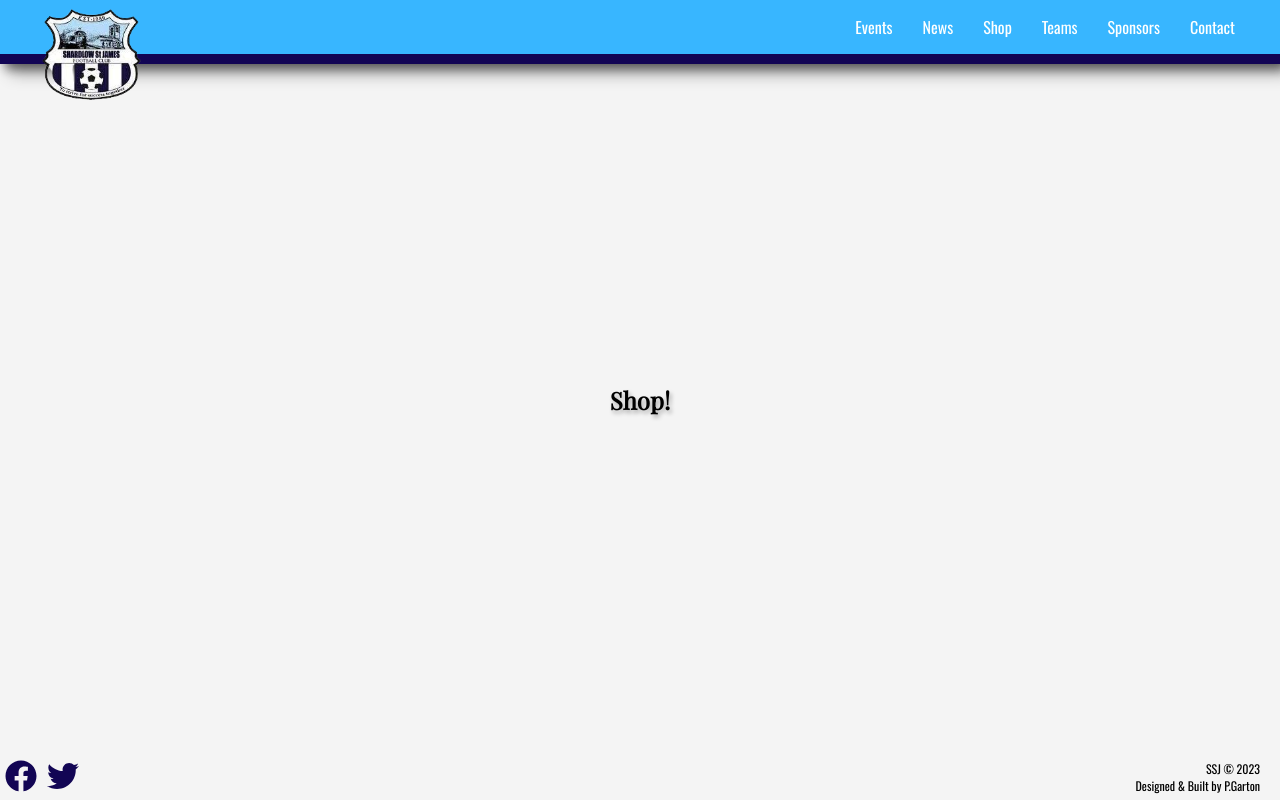
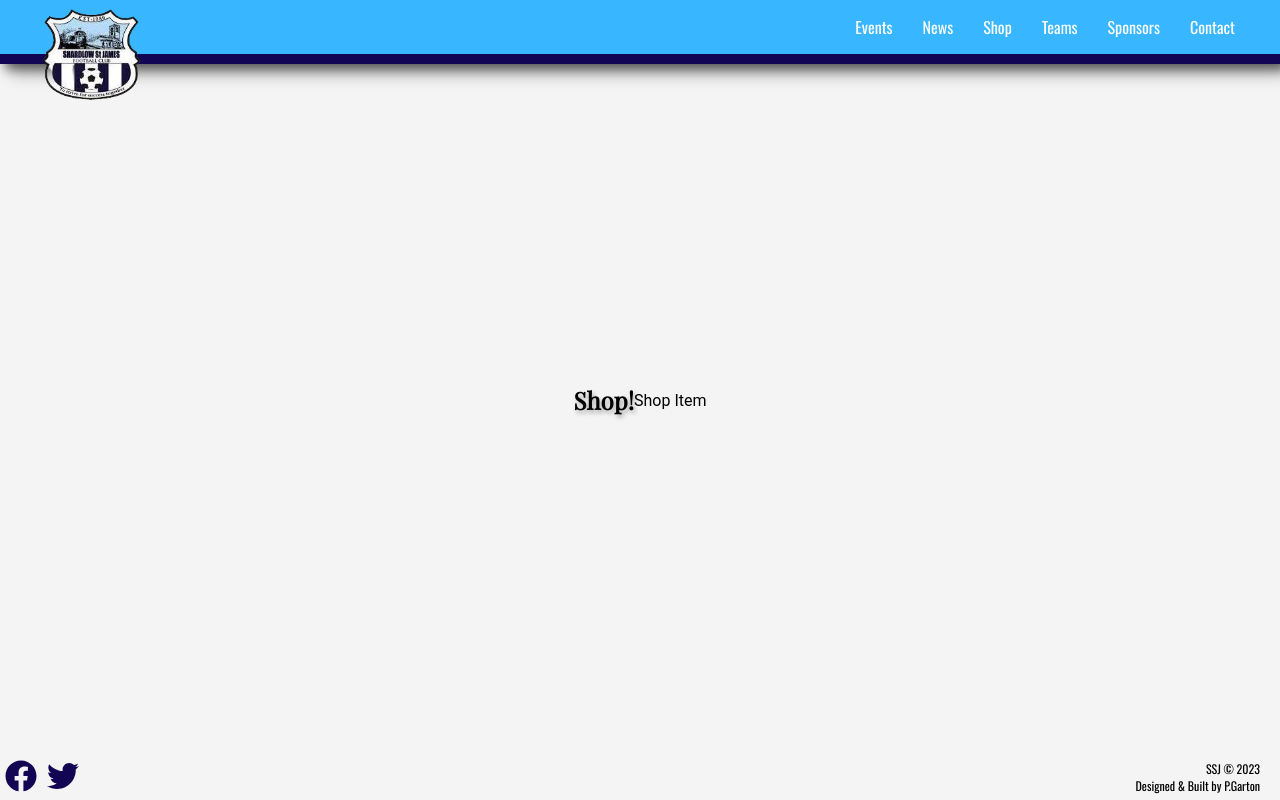
Before and after one commit to paulg44/shardlow_st_james, a React (Create React App) app in the folder ssj/: page /shop in a window 1280 px wide. Built offline with nearby package versions, Linux system fonts and the light colour scheme.

Commit message:
add shop item file folder, basic component and import to shop

```diff
--- a/ssj/src/Components/Pages/Shop/Shop.js
+++ b/ssj/src/Components/Pages/Shop/Shop.js
@@ -1,11 +1,13 @@
 // Shop Component
 
 import "./Shop.css";
+import ShopItem from "./ShopItem/ShopItem";
 
 function Shop() {
   return (
     <div className="shop">
       <h2>Shop!</h2>
+      <ShopItem />
     </div>
   );
 }
--- /dev/null
+++ b/ssj/src/Components/Pages/Shop/ShopItem/ShopItem.css
@@ -0,0 +1 @@
+/* CSS file for shop item */
--- /dev/null
+++ b/ssj/src/Components/Pages/Shop/ShopItem/ShopItem.js
@@ -0,0 +1,13 @@
+// Shop Item Component
+
+import "./ShopItem.css";
+
+function ShopItem() {
+  return (
+    <div>
+      <p>Shop Item</p>
+    </div>
+  );
+}
+
+export default ShopItem;
```
